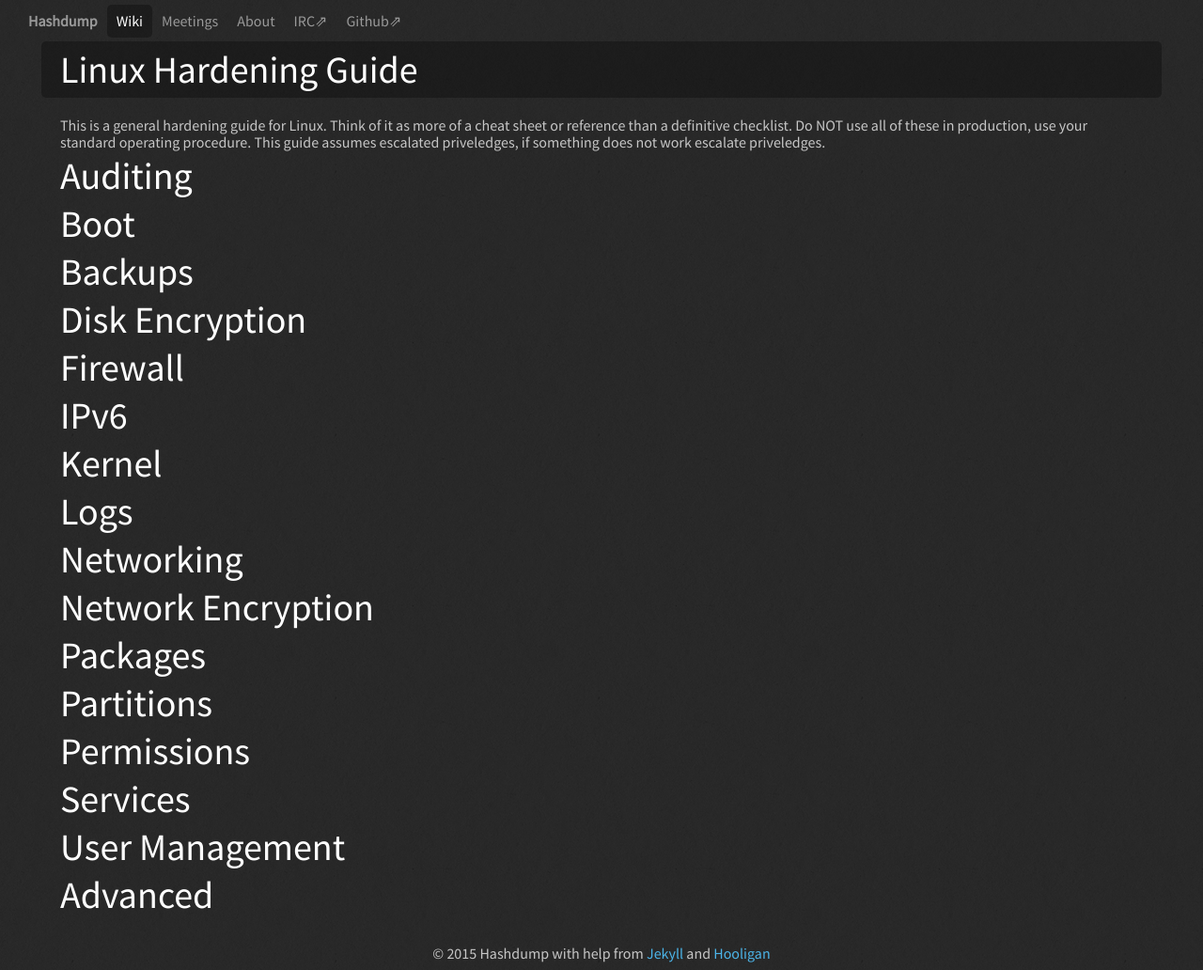
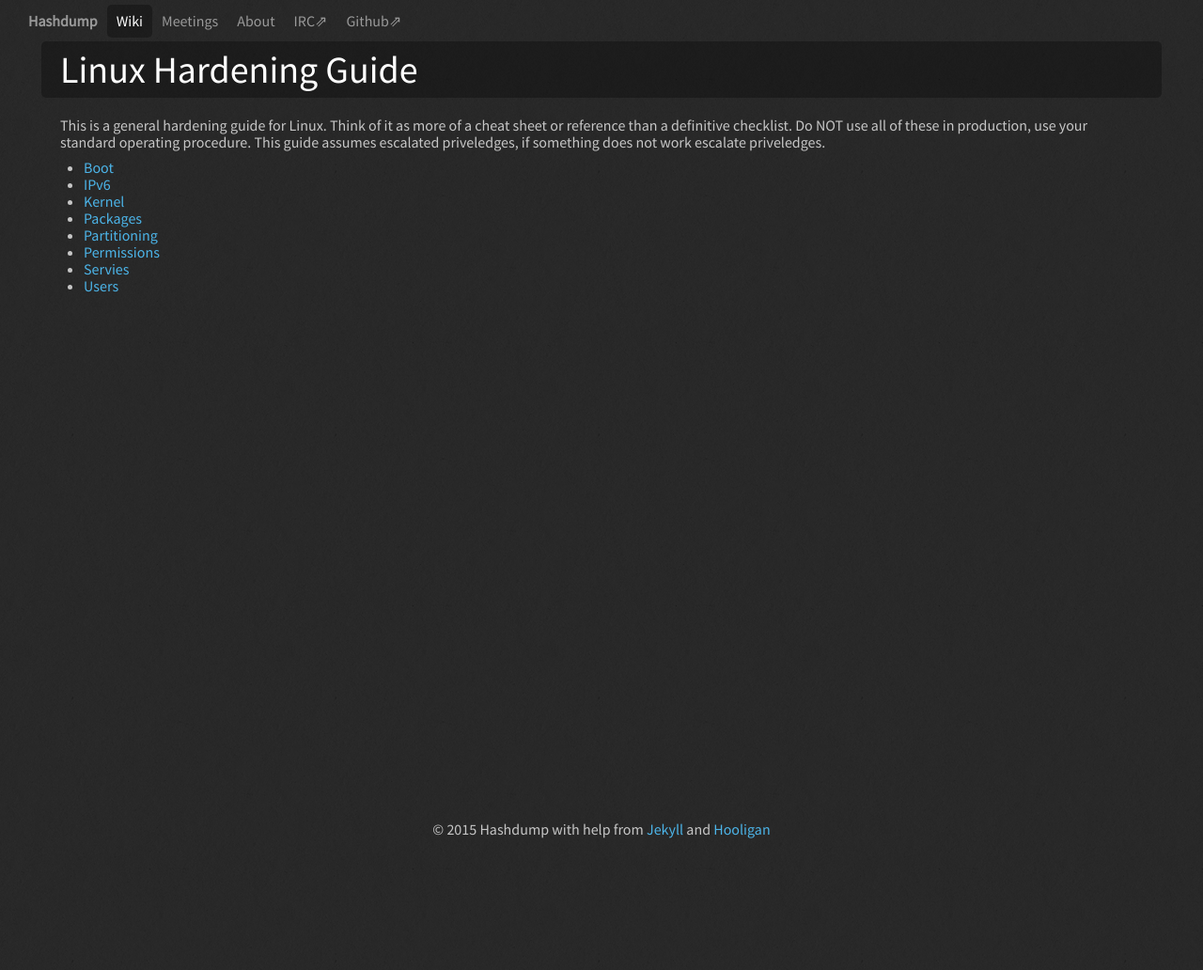
Before and after one commit to Hashdump/old-hashdump-site, a Jekyll site: the page built from _wiki/linux/hardening.md, in a window 1280 px wide. Shown: the whole page at 94% size. Built offline with Jekyll 4.4.1, drawn with Linux system fonts in a browser that asks for light colours; Markdown is read by kramdown in place of the engine named in the settings; after the commit the page ends 900 px from its top, so only the background shows below that.

Commit message:
Moved around hardening guide

```diff
--- a/_wiki/linux/hardening.md
+++ b/_wiki/linux/hardening.md
@@ -3,19 +3,11 @@ title: Linux Hardening Guide
 ---
 This is a general hardening guide for Linux. Think of it as more of a cheat sheet or reference than a definitive checklist. Do NOT use all of these in production, use your standard operating procedure. This guide assumes escalated priveledges, if something does not work escalate priveledges.
 
-# Auditing
-# Boot
-# Backups
-# Disk Encryption
-# Firewall
-# IPv6
-# Kernel
-# Logs
-# Networking
-# Network Encryption
-# Packages
-# Partitions
-# Permissions
-# Services
-# User Management
-# Advanced
+- [Boot]({{ site.url }}/wiki/linux/hardening/boot.md)
+- [IPv6]({{ site.url }}/wiki/linux/hardening/ipv6.md)
+- [Kernel]({{ site.url }}/wiki/linux/hardening/kernel.md)
+- [Packages]({{ site.url }}/wiki/linux/hardening/packages.md)
+- [Partitioning]({{ site.url }}/wiki/linux/hardening/partitions.md)
+- [Permissions]({{ site.url }}/wiki/linux/hardening/permissions.md)
+- [Servies]({{ site.url }}/wiki/linux/hardening/services.md)
+- [Users]({{ site.url }}/wiki/linux/hardening/users.md)
```
Also changed, not shown: _posts/2014-10-7-mitm-and-arp.md (deleted, +0 -4 lines), _wiki/misc/chmod.md (added, +8 -0 lines), _wiki/linux/hardening/boot.md (renamed from _wiki/linux/boot.md), _wiki/linux/hardening/ipv6.md (renamed from _wiki/linux/ipv6.md), _wiki/linux/hardening/kernel.md (renamed from _wiki/linux/kernel.md), _wiki/linux/hardening/packages.md (renamed from _wiki/linux/packages.md), _wiki/linux/hardening/partitions.md (renamed from _wiki/linux/partitions.md), _wiki/linux/hardening/permissions.md (renamed from _wiki/linux/permissions.md), _wiki/linux/hardening/services.md (renamed from _wiki/linux/services.md), _wiki/linux/hardening/users.md (renamed from _wiki/linux/users.md).
